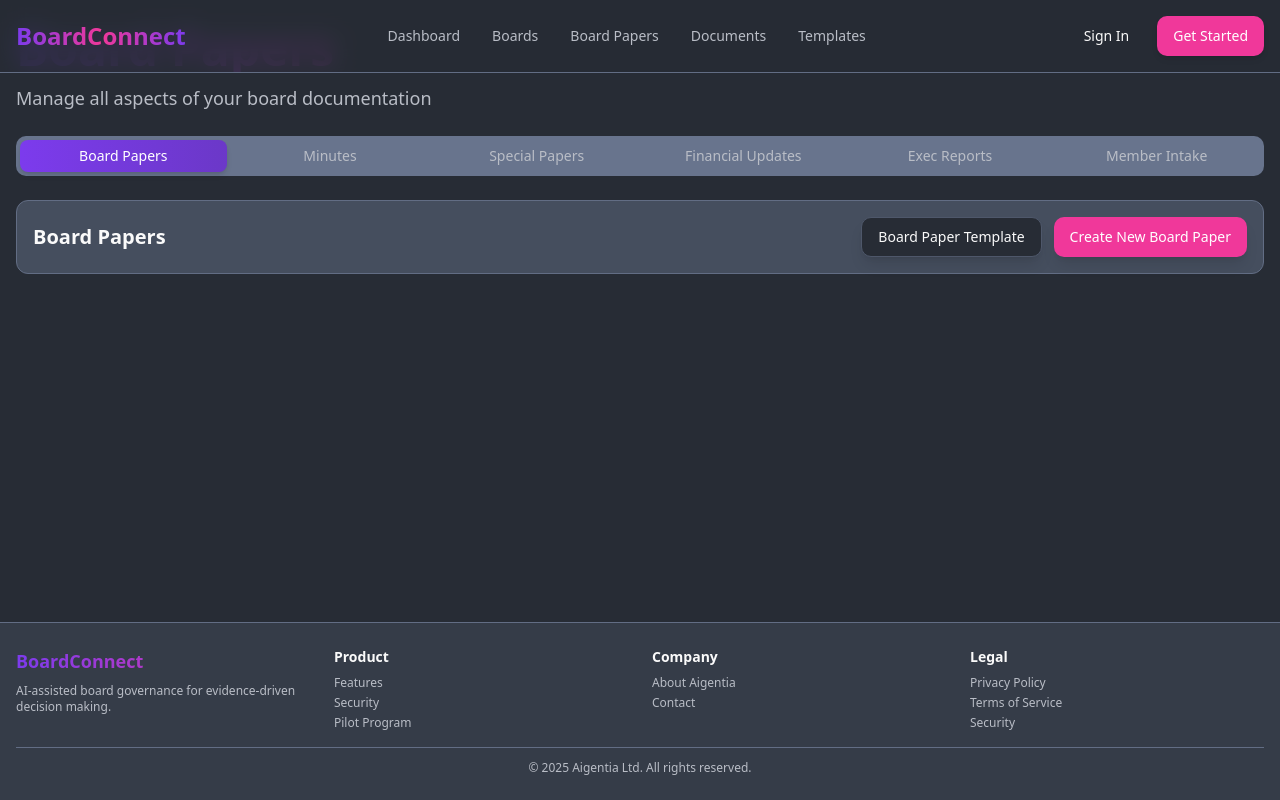
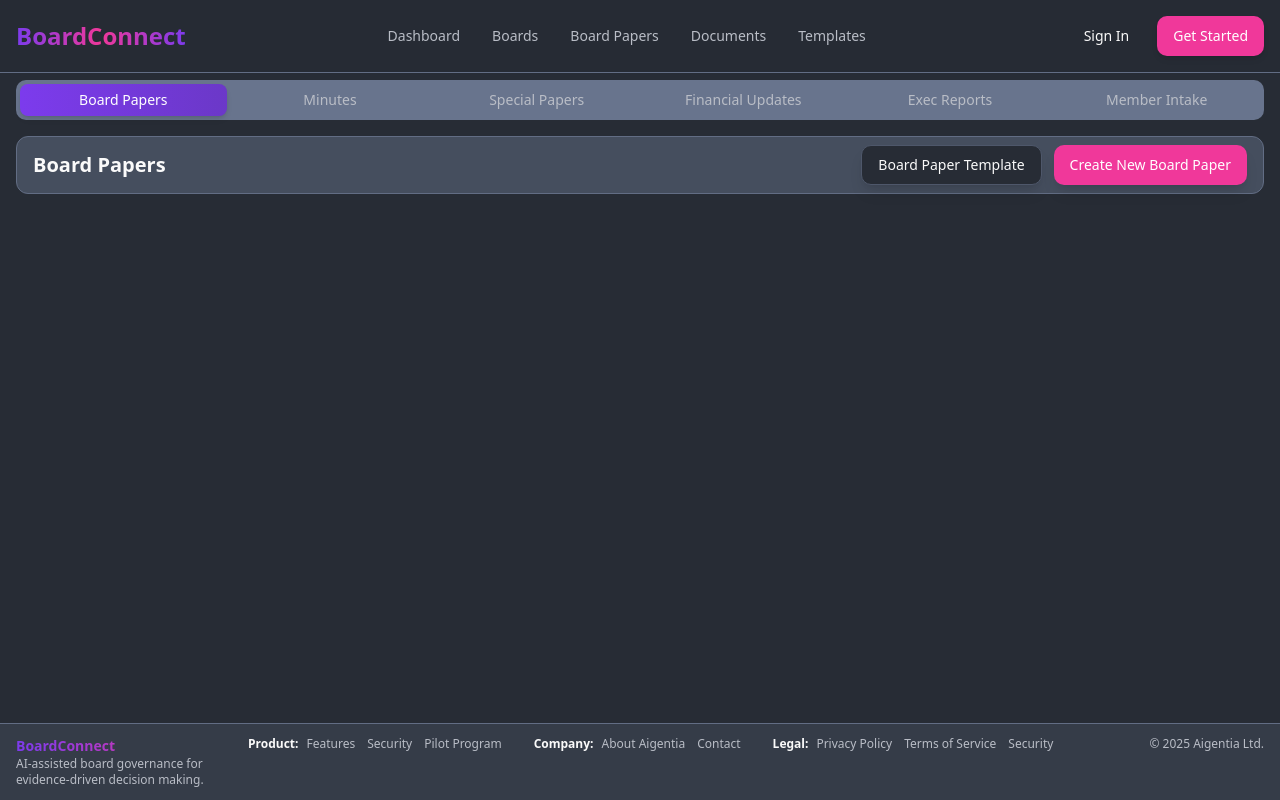
Before and after one commit to DRycroft/DirectorAiT, a React (Vite) app: page /board-papers in a window 1280 px wide. Built offline with nearby package versions, Linux system fonts and the light colour scheme; the HTML template or start-up script is replaced by a standard one.

Commit message:
Refactor UI for space efficiency

```diff
--- a/src/components/Footer.tsx
+++ b/src/components/Footer.tsx
@@ -3,46 +3,46 @@ import { Link } from "react-router-dom";
 const Footer = () => {
   return (
     <footer className="bg-secondary/30 border-t border-border mt-auto">
-      <div className="container mx-auto px-4 py-6">
-        <div className="grid md:grid-cols-4 gap-6">
-          <div>
-            <div className="text-lg font-bold mb-2 bg-gradient-to-r from-primary to-accent bg-clip-text text-transparent">
+      <div className="container mx-auto px-4 py-3">
+        <div className="flex flex-wrap items-start gap-x-8 gap-y-2 text-xs">
+          <div className="flex-shrink-0">
+            <div className="text-sm font-bold bg-gradient-to-r from-primary to-accent bg-clip-text text-transparent">
               BoardConnect
             </div>
-            <p className="text-xs text-muted-foreground">
+            <p className="text-xs text-muted-foreground max-w-[200px]">
               AI-assisted board governance for evidence-driven decision making.
             </p>
           </div>
 
-          <div>
-            <h3 className="font-semibold text-sm mb-2">Product</h3>
-            <ul className="space-y-1 text-xs text-muted-foreground">
-              <li><Link to="#features" className="hover:text-foreground transition-colors">Features</Link></li>
-              <li><Link to="#security" className="hover:text-foreground transition-colors">Security</Link></li>
-              <li><Link to="#pilot" className="hover:text-foreground transition-colors">Pilot Program</Link></li>
-            </ul>
+          <div className="flex items-start gap-2">
+            <h3 className="font-semibold text-xs">Product:</h3>
+            <div className="flex gap-3 text-muted-foreground">
+              <Link to="#features" className="hover:text-foreground transition-colors">Features</Link>
+              <Link to="#security" className="hover:text-foreground transition-colors">Security</Link>
+              <Link to="#pilot" className="hover:text-foreground transition-colors">Pilot Program</Link>
+            </div>
           </div>
 
-          <div>
-            <h3 className="font-semibold text-sm mb-2">Company</h3>
-            <ul className="space-y-1 text-xs text-muted-foreground">
-              <li><a href="#" className="hover:text-foreground transition-colors">About Aigentia</a></li>
-              <li><a href="#" className="hover:text-foreground transition-colors">Contact</a></li>
-            </ul>
+          <div className="flex items-start gap-2">
+            <h3 className="font-semibold text-xs">Company:</h3>
+            <div className="flex gap-3 text-muted-foreground">
+              <a href="#" className="hover:text-foreground transition-colors">About Aigentia</a>
+              <a href="#" className="hover:text-foreground transition-colors">Contact</a>
+            </div>
           </div>
 
-          <div>
-            <h3 className="font-semibold text-sm mb-2">Legal</h3>
-            <ul className="space-y-1 text-xs text-muted-foreground">
-              <li><a href="#" className="hover:text-foreground transition-colors">Privacy Policy</a></li>
-              <li><a href="#" className="hover:text-foreground transition-colors">Terms of Service</a></li>
-              <li><a href="#" className="hover:text-foreground transition-colors">Security</a></li>
-            </ul>
+          <div className="flex items-start gap-2">
+            <h3 className="font-semibold text-xs">Legal:</h3>
+            <div className="flex gap-3 text-muted-foreground">
+              <a href="#" className="hover:text-foreground transition-colors">Privacy Policy</a>
+              <a href="#" className="hover:text-foreground transition-colors">Terms of Service</a>
+              <a href="#" className="hover:text-foreground transition-colors">Security</a>
+            </div>
           </div>
-        </div>
 
-        <div className="mt-4 pt-3 border-t border-border text-center text-xs text-muted-foreground">
-          <p>© 2025 Aigentia Ltd. All rights reserved.</p>
+          <div className="ml-auto text-muted-foreground">
+            © 2025 Aigentia Ltd.
+          </div>
         </div>
       </div>
     </footer>
--- a/src/pages/BoardPapers.tsx
+++ b/src/pages/BoardPapers.tsx
@@ -146,18 +146,9 @@ const BoardPapers = () => {
   return (
     <div className="min-h-screen bg-background flex flex-col">
       <Navigation />
-      <main className="flex-1 container mx-auto px-4 py-6 max-w-7xl">
-        <div className="mb-6">
-          <h1 className="text-5xl font-bold mb-3 bg-gradient-to-r from-primary via-accent to-primary bg-clip-text text-transparent">
-            Board Papers
-          </h1>
-          <p className="text-lg text-muted-foreground">
-            Manage all aspects of your board documentation
-          </p>
-        </div>
-
+      <main className="flex-1 container mx-auto px-4 pt-20 max-w-7xl">
         <Tabs defaultValue="papers" className="w-full flex-1">
-          <TabsList className="grid w-full grid-cols-6 mb-6">
+          <TabsList className="grid w-full grid-cols-6 mb-4">
             <TabsTrigger value="papers" className="data-[state=active]:bg-gradient-to-r data-[state=active]:from-primary data-[state=active]:to-primary/80 data-[state=active]:text-white data-[state=active]:shadow-md">Board Papers</TabsTrigger>
             <TabsTrigger value="minutes" className="data-[state=active]:bg-gradient-to-r data-[state=active]:from-primary data-[state=active]:to-primary/80 data-[state=active]:text-white data-[state=active]:shadow-md">Minutes</TabsTrigger>
             <TabsTrigger value="special" className="data-[state=active]:bg-gradient-to-r data-[state=active]:from-primary data-[state=active]:to-primary/80 data-[state=active]:text-white data-[state=active]:shadow-md">Special Papers</TabsTrigger>
@@ -167,7 +158,7 @@ const BoardPapers = () => {
           </TabsList>
 
           <TabsContent value="papers" className="space-y-4">
-            <div className="bg-card rounded-lg border p-4 flex items-center justify-between">
+            <div className="bg-card rounded-lg border px-4 py-2 flex items-center justify-between">
               <h2 className="text-xl font-semibold">Board Papers</h2>
               <div className="flex gap-3">
                 <Dialog open={templateDialogOpen} onOpenChange={setTemplateDialogOpen}>
```
